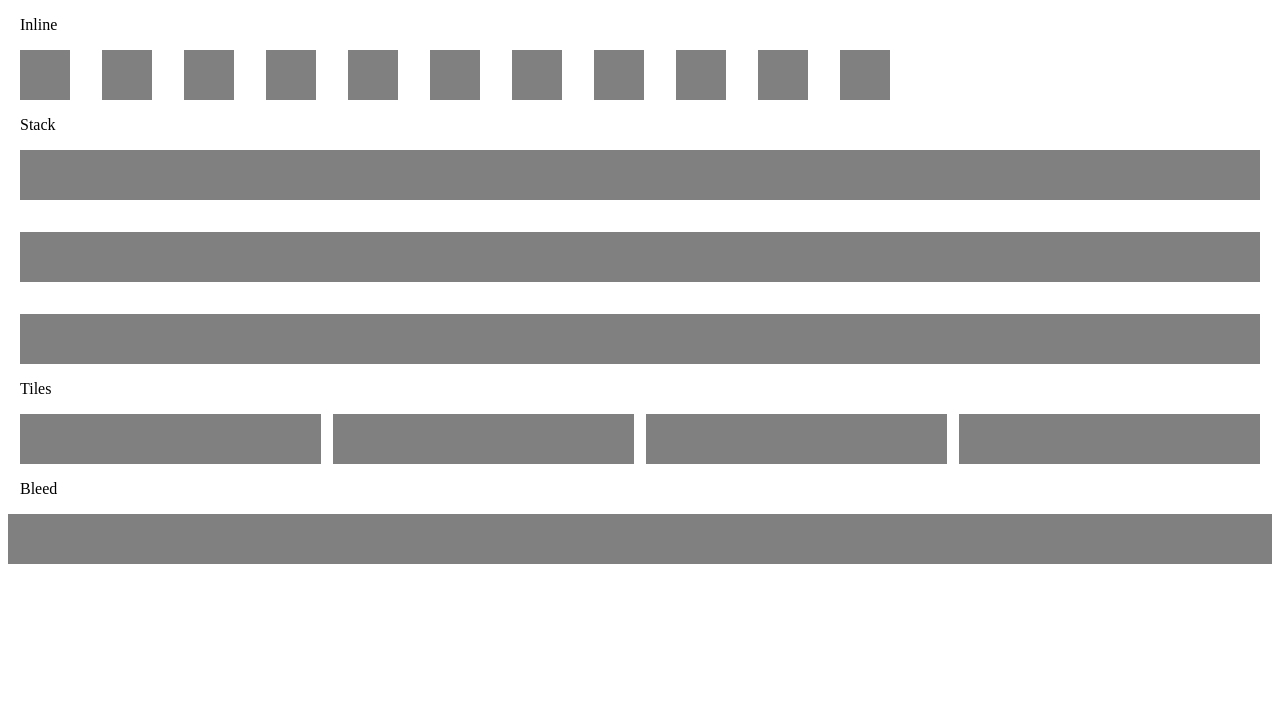
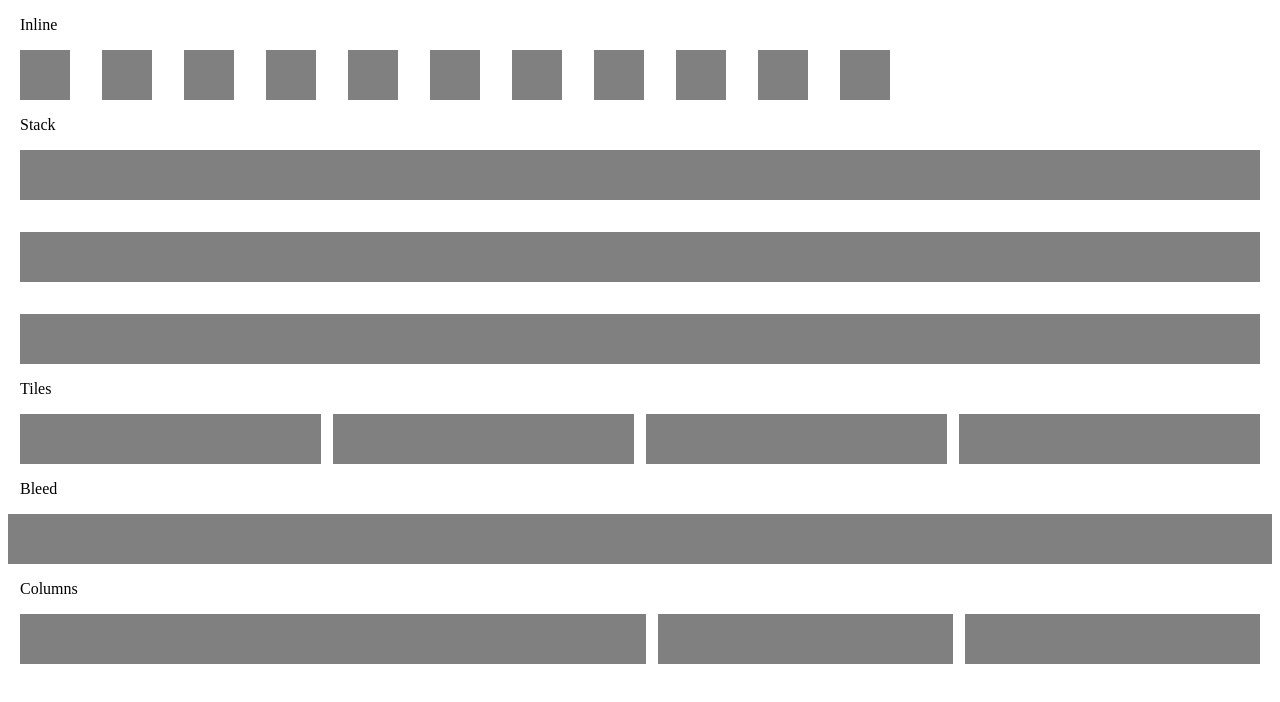
Before and after one commit to mvn-hungtran-dn/layout-components, a React (Vite) app: page / in a window 1280 px wide. Shown: the top 702 px of the page. Built offline with nearby package versions, Linux system fonts and the light colour scheme.

Commit message:
implement columns component

```diff
--- /dev/null
+++ b/src/components/layouts/Column.tsx
@@ -0,0 +1,31 @@
+import { useContext } from "react";
+import { ColumnsContext } from "../../context/column";
+import { Space, SpaceResponsive } from "../../functions/style.type"
+import { Box } from "./Box"
+
+interface IColumn {
+  children?: React.ReactNode,
+  space?: Space | SpaceResponsive,
+  align?: 'left' | 'right' | 'center',
+  width?: 'content' | number,
+  alignY?: 'top' | 'bottom' | 'center',
+}
+
+export function Column ({children, ...props}: IColumn) {
+  const { marginLeft } = useContext(ColumnsContext)
+  const flexPeroperty = props.width === 'content' ?  'auto' : props.width ? `${+props.width * 100}%` : 'unset'
+
+  return (
+    <Box
+      styles={{
+        flex: `0 0 ${flexPeroperty}`,
+        width: "100%",
+        alignItems: props.alignY,
+        justifyContent: props.align,
+        marginLeft
+      }}
+    >
+      {children}
+    </Box>
+  )
+}
--- a/src/components/layouts/Columns.tsx
+++ b/src/components/layouts/Columns.tsx
@@ -1,3 +1,33 @@
-export function Columns () {
-  return
+import { Children } from "react";
+import { ColumnsContext } from "../../context/column";
+import { Space, SpaceResponsive } from "../../functions/style.type";
+import { negativeSpace } from "../../functions/styles";
+import { Box } from "./Box";
+
+interface IColumns {
+  children: React.ReactNode,
+  space?: Space | SpaceResponsive,
+  align?: 'left' | 'right' | 'center',
+  alignY?:  'top' | 'bottom' | 'center',
 }
+
+export function Columns (props: IColumns) {
+  return (
+    <Box styles={{
+      display: "flex",
+      alignItems: props.alignY,
+      marginLeft: negativeSpace(props.space as Space),
+    }}>
+      {Children.map(props.children, (child) => (
+        <ColumnsContext.Provider
+          value={{
+            width: "100%",
+            marginLeft: props.space as Space
+          }}
+        >
+          {child}
+        </ColumnsContext.Provider>
+      ))}
+    </Box>
+  )
+}
--- /dev/null
+++ b/src/context/column.tsx
@@ -0,0 +1,9 @@
+import { createContext } from "react";
+
+export const ColumnsContext = createContext<{
+  marginLeft: string;
+  width: string;
+}>({
+  marginLeft: 'small',
+  width: "100%",
+})
--- a/src/functions/styles.ts
+++ b/src/functions/styles.ts
@@ -1,4 +1,4 @@
-import { THEME } from './../theme';
+import { THEME } from '../theme'
 import { Space, BreakPoint, ColumnsResponsive } from './style.type';
 
 export function negativeSpace(space: Space | `${number}px` | ''): string {
--- a/src/pages/GUI.tsx
+++ b/src/pages/GUI.tsx
@@ -1,4 +1,6 @@
 import { Bleed } from "../components/layouts/Bleed"
+import { Column } from "../components/layouts/Column"
+import { Columns } from "../components/layouts/Columns"
 import { Container } from "../components/layouts/Container"
 import { Inline } from "../components/layouts/Inline"
 import { Placeholder } from "../components/layouts/Placeholder"
@@ -70,6 +72,18 @@ export function GUI () {
       >
         <Placeholder height="50px"></Placeholder>
       </Bleed>
+      <p>Columns</p>
+      <Columns space="medium">
+        <Column width={1/2}>
+          <Placeholder height="50px"></Placeholder>
+        </Column>
+        <Column>
+          <Placeholder height="50px"></Placeholder>
+        </Column>
+        <Column>
+          <Placeholder height="50px"></Placeholder>
+        </Column>
+      </Columns>
     </Container>
   )
 }
```
Also changed, not shown: src/functions/style.type.d.ts (added, +7 -0 lines), src/functions/style.type.ts (deleted, +0 -7 lines).
